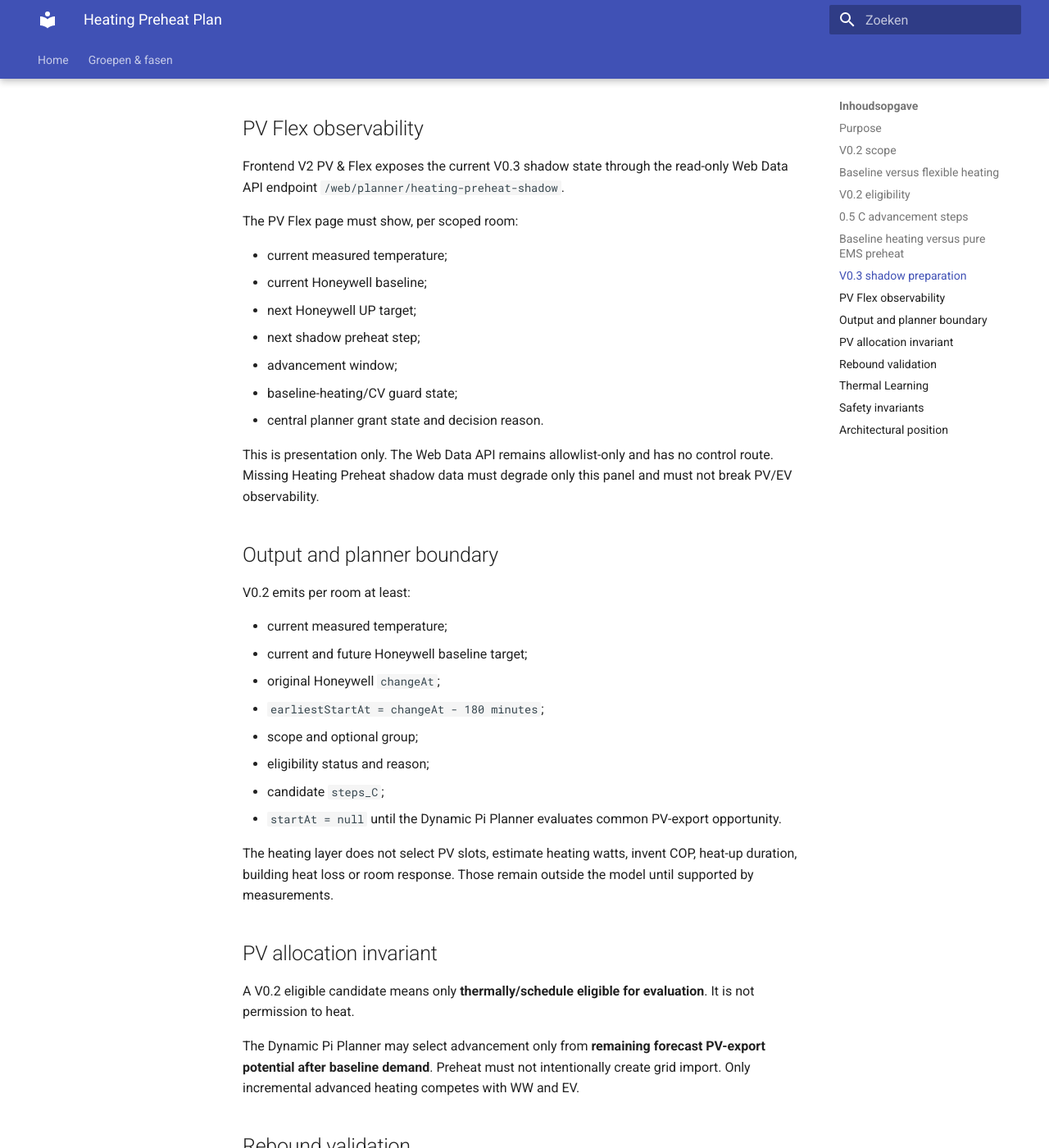
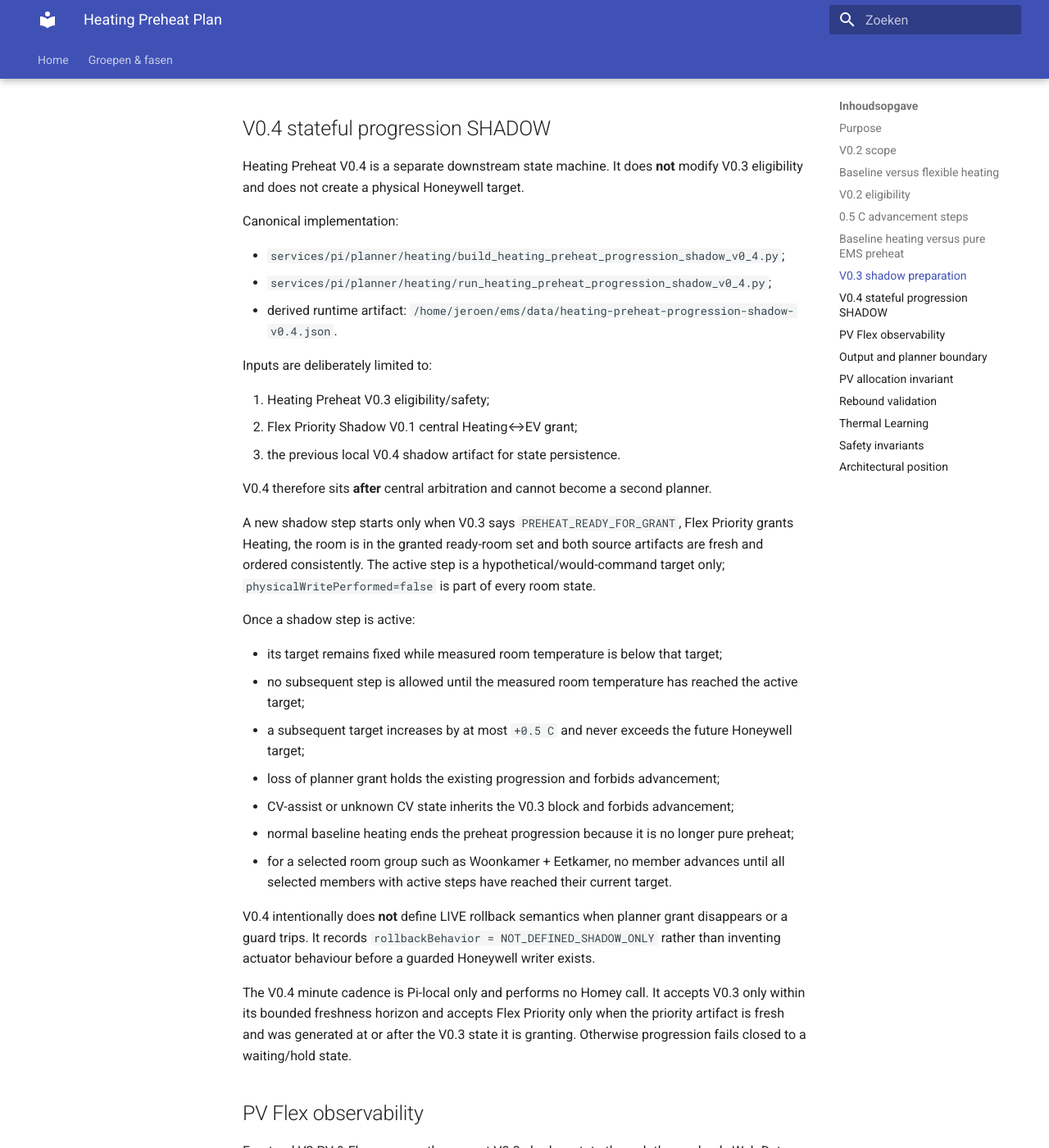
Before and after one commit to OnsKasteeltje/homey-energy-manual, an MkDocs documentation site: the page built from docs/software-architecture/components/heating-preheat-plan.md, in a window 1280 px wide and 1400 px high, scrolled down 4065 px. Shown: the whole window at 82% size. Built offline with MkDocs 1.6.1 and Material for MkDocs 9.7.7, drawn with Linux system fonts in a browser that asks for light colours; some of the changed text lies outside the part shown.

Commit message:
docs(heating): define V0.4 progression shadow

```diff
--- a/docs/software-architecture/components/heating-preheat-plan.md
+++ b/docs/software-architecture/components/heating-preheat-plan.md
@@ -119,6 +119,40 @@ V0.3 derives house-wide `baselineHeatingDemandPresent` from all canonical Honeyw
 
 V0.3 does **not** grant heating opportunity itself. Each room exposes `plannerGrant = NOT_EVALUATED`, no active physical step, the next thermally legal `+0.5 C` step and `opportunityClosesAt`. Central Heating/EV/WW priority remains a later Dynamic Pi Planner responsibility.
 
+## V0.4 stateful progression SHADOW
+
+Heating Preheat V0.4 is a separate downstream state machine. It does **not** modify V0.3 eligibility and does not create a physical Honeywell target.
+
+Canonical implementation:
+
+- `services/pi/planner/heating/build_heating_preheat_progression_shadow_v0_4.py`;
+- `services/pi/planner/heating/run_heating_preheat_progression_shadow_v0_4.py`;
+- derived runtime artifact: `/home/jeroen/ems/data/heating-preheat-progression-shadow-v0.4.json`.
+
+Inputs are deliberately limited to:
+
+1. Heating Preheat V0.3 eligibility/safety;
+2. Flex Priority Shadow V0.1 central Heating↔EV grant;
+3. the previous local V0.4 shadow artifact for state persistence.
+
+V0.4 therefore sits **after** central arbitration and cannot become a second planner.
+
+A new shadow step starts only when V0.3 says `PREHEAT_READY_FOR_GRANT`, Flex Priority grants Heating, the room is in the granted ready-room set and both source artifacts are fresh and ordered consistently. The active step is a hypothetical/would-command target only; `physicalWritePerformed=false` is part of every room state.
+
+Once a shadow step is active:
+
+- its target remains fixed while measured room temperature is below that target;
+- no subsequent step is allowed until the measured room temperature has reached the active target;
+- a subsequent target increases by at most `+0.5 C` and never exceeds the future Honeywell target;
+- loss of planner grant holds the existing progression and forbids advancement;
+- CV-assist or unknown CV state inherits the V0.3 block and forbids advancement;
+- normal baseline heating ends the preheat progression because it is no longer pure preheat;
+- for a selected room group such as Woonkamer + Eetkamer, no member advances until all selected members with active steps have reached their current target.
+
+V0.4 intentionally does **not** define LIVE rollback semantics when planner grant disappears or a guard trips. It records `rollbackBehavior = NOT_DEFINED_SHADOW_ONLY` rather than inventing actuator behaviour before a guarded Honeywell writer exists.
+
+The V0.4 minute cadence is Pi-local only and performs no Homey call. It accepts V0.3 only within its bounded freshness horizon and accepts Flex Priority only when the priority artifact is fresh and was generated at or after the V0.3 state it is granting. Otherwise progression fails closed to a waiting/hold state.
+
 ## PV Flex observability
 
 Frontend V2 PV & Flex exposes the current V0.3 shadow state through the read-only Web Data API endpoint `/web/planner/heating-preheat-shadow`.
@@ -204,11 +238,15 @@ EMS_HEATING_PREHEAT_PLAN_V0.2
 (scope / actual-temp / <=3h / <=0.5C candidate steps)
                 |
                 v
-Dynamic Pi Planner
-(common residual PV-export allocation: WW / heating-preheat / EV)
+Flex Priority Shadow
+(common residual PV opportunity: heating-preheat / EV)
                 |
                 v
-SHADOW allocation + visualisation + rebound validation
+Heating Preheat Progression V0.4 SHADOW
+(stateful <=0.5C would-command steps; measured completion proof)
+                |
+                v
+SHADOW visualisation + rebound validation
                 |
                 v
 future guarded control only after explicit validation
```
